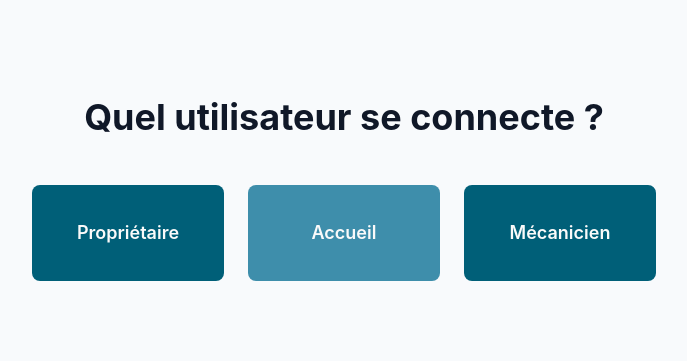
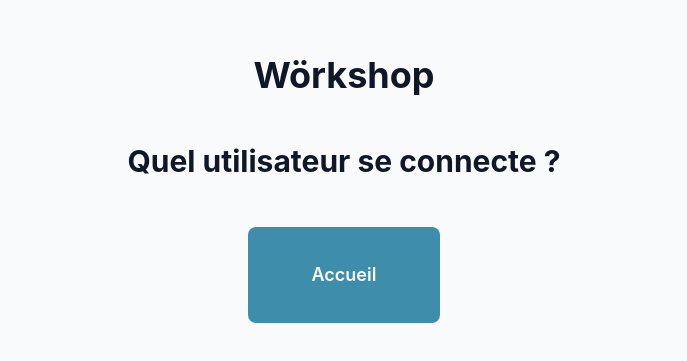
Before and after one commit to cableyesto/workshop, a Vue app in the folder frontend/: page / in a window 1280 px wide. Shown: the part 211-572 px from the top of the page, without its empty margins (296-983 px from the left). Built offline with nearby package versions, Linux system fonts and the light colour scheme; what @pinia/colada would draw is missing.

Commit message:
chore: small tweak for better screenshots.

```diff
--- a/frontend/index.html
+++ b/frontend/index.html
@@ -2,10 +2,10 @@
 <html lang="">
   <head>
     <meta charset="UTF-8" />
-    <link rel="icon" href="/favicon.ico" />
+    <link rel="icon" href="/favicons.ico" />
     <link href="/src/style.css" rel="stylesheet" />
     <meta name="viewport" content="width=device-width, initial-scale=1.0" />
-    <title>Vite App</title>
+    <title>Wörkshop</title>
   </head>
   <body>
     <div id="app"></div>
--- a/frontend/src/components/LoginForm.vue
+++ b/frontend/src/components/LoginForm.vue
@@ -91,7 +91,6 @@ const onSubmit = handleSubmit((values) => {
                   maxlength="14"
                   class="bg-slate-50 focus-visible:border-cyan-900/60 focus-visible:ring-cyan-900/30 selection:bg-cyan-900 2xl:h-12 2xl:text-lg"
                   :aria-invalid="!!errors.length"
-                  required
                 />
                 <FieldError v-if="errors.length" :errors="errors" />
               </Field>
@@ -108,7 +107,6 @@ const onSubmit = handleSubmit((values) => {
                   placeholder="votre@email.com"
                   class="bg-slate-50 focus-visible:border-cyan-900/60 focus-visible:ring-cyan-900/30 selection:bg-cyan-900 2xl:h-12 2xl:text-lg"
                   :aria-invalid="!!errors.length"
-                  required
                 />
                 <FieldError v-if="errors.length" :errors="errors" />
               </Field>
@@ -124,7 +122,6 @@ const onSubmit = handleSubmit((values) => {
                   type="password"
                   class="bg-slate-50 focus-visible:border-cyan-900/60 focus-visible:ring-cyan-900/30 selection:bg-cyan-900 2xl:h-12 2xl:text-lg"
                   :aria-invalid="!!errors.length"
-                  required
                 />
                 <FieldError v-if="errors.length" :errors="errors" />
               </Field>
--- a/frontend/src/views/Home.vue
+++ b/frontend/src/views/Home.vue
@@ -20,15 +20,19 @@ const navigateToMechanicLogin = () => {
 <template>
   <div class="flex h-full min-h-screen items-center justify-center bg-slate-50">
     <div class="flex flex-col items-center gap-12 2xl:gap-20">
-      <h1 class="text-4xl font-bold text-gray-900 2xl:text-6xl">Quel utilisateur se connecte ?</h1>
+      <h1 class="text-4xl font-bold text-gray-900 2xl:text-6xl">Wörkshop</h1>
+      <!-- <br /> -->
+      <h1 class="text-3xl font-bold text-gray-900 2xl:text-4xl">Quel utilisateur se connecte ?</h1>
 
       <div class="flex gap-6 2xl:gap-10">
+        <!--
         <Button
           class="h-24 w-48 bg-cyan-800 text-lg font-semibold hover:bg-cyan-900 2xl:h-36 2xl:w-72 2xl:text-3xl"
           @click="navigateToOwnerLogin"
         >
           Propriétaire
         </Button>
+        -->
 
         <Button
           class="h-24 w-48 bg-[#3e8eab] text-lg font-semibold hover:bg-[#357a92] 2xl:h-36 2xl:w-72 2xl:text-3xl"
@@ -37,12 +41,14 @@ const navigateToMechanicLogin = () => {
           Accueil
         </Button>
 
+        <!--
         <Button
           class="h-24 w-48 bg-cyan-800 text-lg font-semibold hover:bg-cyan-900 2xl:h-36 2xl:w-72 2xl:text-3xl"
           @click="navigateToMechanicLogin"
         >
           Mécanicien
         </Button>
+        -->
       </div>
     </div>
   </div>
```
Also changed, not shown: 1 other file (tests, documents, lock files or other folders).
